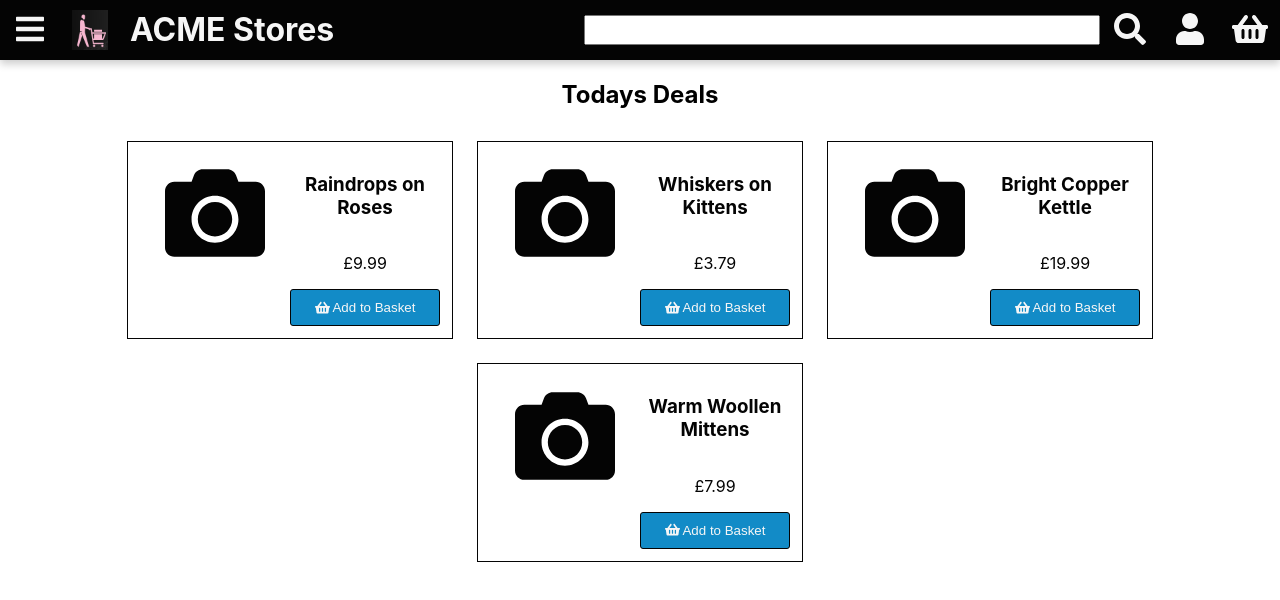
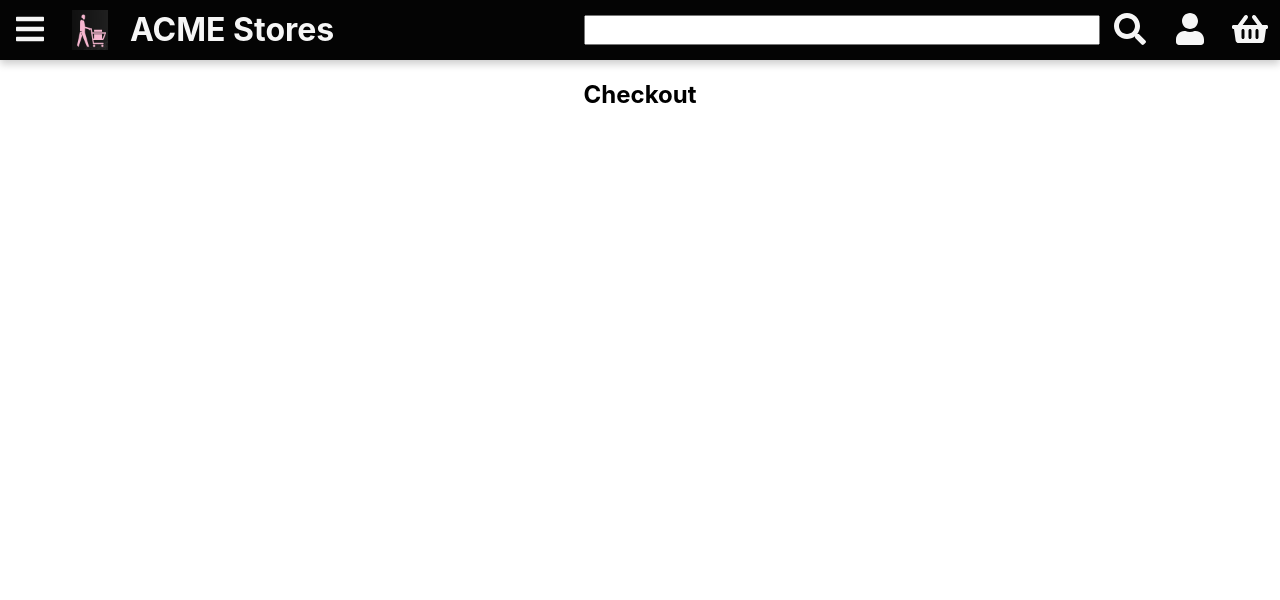
Before and after one commit to Ross-mc/bjss-store, a React (Create React App) app in the folder frontend/: page /checkout in a window 1280 px wide. Shown: the top 600 px of the page. Built offline with nearby package versions, Linux system fonts and the light colour scheme.

Commit message:
checkout route set up

```diff
--- a/frontend/src/App.js
+++ b/frontend/src/App.js
@@ -7,12 +7,14 @@ import Login from "./pages/Login";
 import ProductSearch from "./pages/ProductSearch";
 import Payment from "./pages/Payment";
 import Redirect from "./pages/Redirect";
+import Checkout from "./pages/Checkout";
 
 import { BrowserRouter as Router, Switch, Route } from "react-router-dom";
 import { Provider } from "react-redux";
 
 import Header from "./components/containers/Header";
 import store from './state/store';
+
 
 const routes = [
   { path: "/product-search", Component: ProductSearch },
@@ -21,8 +23,8 @@ const routes = [
   { path: "/basket", Component: Basket },
   { path: "/login", Component: Login },
   { path: "/redirect", Component: Redirect },
-  { path: "/", Component: Home },
-
+  { path: "/checkout", Component: Checkout},
+  { path: "/", Component: Home }
 ];
 
 function App() {
--- /dev/null
+++ b/frontend/src/components/containers/Checkout/index.js
@@ -0,0 +1,36 @@
+import ProductList from "../../widgets/ProductList";
+import { removeFromBasket, getTotalPrice } from "../../../state/reducers/basketSlice";
+import { connect } from "react-redux";
+
+import React from "react";
+
+// const mapStateToProps = (state) => {
+
+//   const { basket } = state.basket;
+//   const totalBasketPrice = parseFloat(getTotalPrice(basket)).toFixed(2);
+//   return {
+//     status: "succeeded",
+//     products: basket,
+//     total: `£${totalBasketPrice}`,
+//     tileOrientation: "column"
+//   };
+// };
+
+// const mapDispatchToProps = (dispatch) => ({
+//   removeFromBasket: (product) => {
+//     dispatch(removeFromBasket(product));
+//   },
+// });
+
+// const Basket = connect(mapStateToProps, mapDispatchToProps)(ProductList);
+
+const Checkout = () => {
+    return (
+        <div>
+            <h2>Checkout</h2>
+
+        </div>
+    )
+}
+
+export default Checkout;
--- a/frontend/src/components/widgets/ProductList/index.js
+++ b/frontend/src/components/widgets/ProductList/index.js
@@ -43,6 +43,7 @@ export default ({
             <hr />
             <div>Total: {total} </div>
             <Link to="/payment">Go to payment</Link>
+            <Link to="/checkout">Go to checkout</Link>
           </React.Fragment>
         )}
       </div>
--- /dev/null
+++ b/frontend/src/pages/Checkout/index.js
@@ -0,0 +1,8 @@
+import React from "react";
+import Checkout from '../../components/containers/Checkout';
+
+export default () => (
+  <div>
+      <Checkout/>
+  </div>
+);
```
